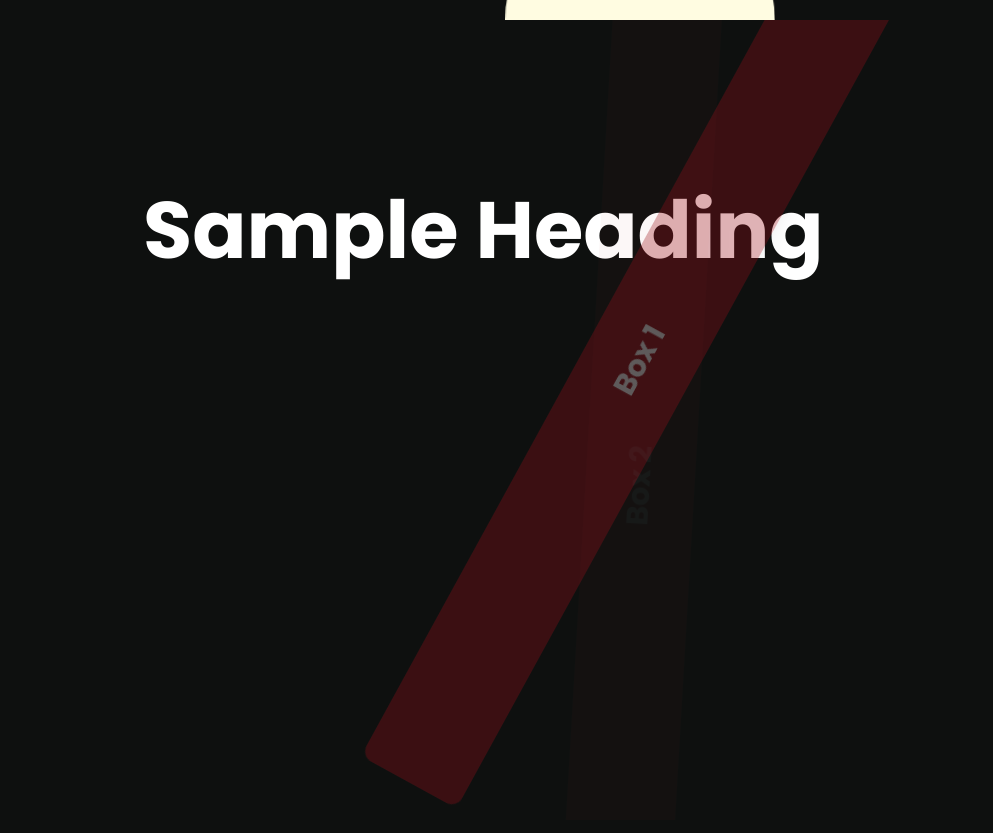
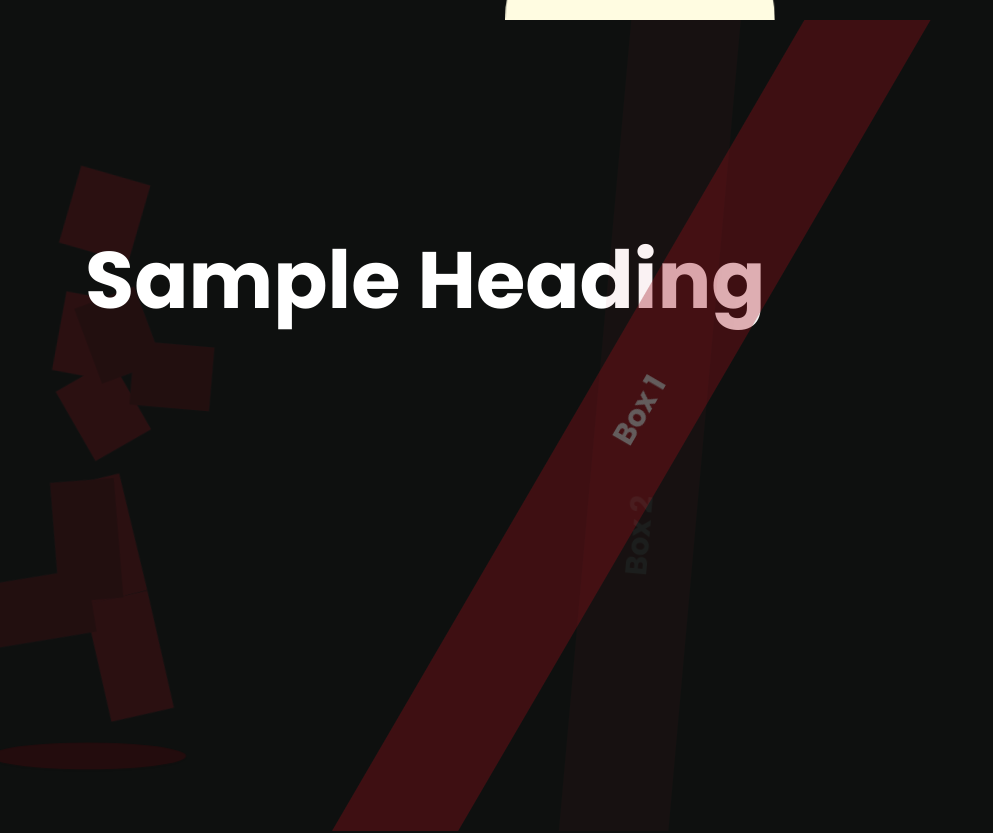
Before and after one commit to localnetwork/ias-group2, a Next.js app: page / in a window 1280 px wide. Shown: the part 780-1613 px from the top of the page, without its empty margins (0-993 px from the left). Built offline with nearby package versions, Linux system fonts and the light colour scheme.

Commit message:
chore; updates

```diff
--- a/components/blocks/home/HomeBoxCard.jsx
+++ b/components/blocks/home/HomeBoxCard.jsx
@@ -58,7 +58,7 @@ export default function HomeBoxCard() {
     initializeGSAP();
 
     return () => {
-      if (ScrollTrigger) ScrollTrigger.kill(); // Cleanup ScrollTrigger instances
+      // if (ScrollTrigger) ScrollTrigger?.kill(); // Cleanup ScrollTrigger instances
     };
   }, []);
 
--- a/components/blocks/home/HomeGridTextMedia.jsx
+++ b/components/blocks/home/HomeGridTextMedia.jsx
@@ -1,7 +1,18 @@
 export default function HomeGridTextMedia() {
   return (
     <div className="py-[50px] bg-[#9A0C16] px-[30px]">
-      <div className="container">Hello World</div>
+      <div className="container">
+        <div className="grid grid-cols-2 gap-[50px]">
+          <div className="col-span-1">
+            <p>Lorem Ipsum</p>
+            <h2 className="font-bold text-[50px]">
+              This is a lorem ipsum text
+            </h2>
+          </div>
+
+          <div className="col-span-1">Hello There</div>
+        </div>
+      </div>
     </div>
   );
 }
--- a/components/blocks/home/HomeTopics.jsx
+++ b/components/blocks/home/HomeTopics.jsx
@@ -47,8 +47,8 @@ export default function HomeTopics() {
   }, []);
 
   return (
-    <div className="min-h-[100vh] pt-[150px] bg-[#0E100F] py-[100px] flex items-start relative overflow-hidden">
-      <div className="container relative">
+    <div className="min-h-[100vh] pt-[200px] bg-[#0E100F] py-[100px] overflow-hidden flex flex-col items-start relative ">
+      <div className="container relative z-[2000]">
         <h2 className="font-bold text-[80px] text-white">Sample Heading</h2>
 
         <div
@@ -70,6 +70,7 @@ export default function HomeTopics() {
           Box 3
         </div>
       </div>
+
       <div ref={rocketRef} className="absolute opacity-50 top-0 rotate-[90deg]">
         <Image
           src="/images/animated-rocket.gif"
@@ -78,6 +79,32 @@ export default function HomeTopics() {
           alt="Animated Rocket"
         />
       </div>
+      <div className="absolute top-[100px] left-0">
+        <div id="robot" className="opacity-20">
+          <div className="head"></div>
+          <div className="arm l">
+            <div>
+              <div></div>
+            </div>
+          </div>
+          <div className="leg l">
+            <div>
+              <div></div>
+            </div>
+          </div>
+          <div className="leg r">
+            <div>
+              <div></div>
+            </div>
+          </div>
+          <div className="arm r">
+            <div>
+              <div></div>
+            </div>
+          </div>
+        </div>
+        <div className="shadow opacity-30"></div>
+      </div>
     </div>
   );
 }
--- a/styles/globals.css
+++ b/styles/globals.css
@@ -12,8 +12,279 @@ body {
   min-height: 3000px;
 }
 
+* {
+  margin: 0;
+  padding: 0;
+}
+
+#robot {
+  position: relative;
+  height: 78vh;
+  width: 20vh;
+  margin: 0 auto;
+  -webkit-animation: robot 0.7s infinite ease-in-out;
+  animation: robot 0.7s infinite ease-in-out;
+  z-index: 2;
+}
+#robot div {
+  position: absolute;
+  transform-origin: 50% 0;
+}
+#robot .r div {
+  background: #6d080f;
+}
+#robot .l div {
+  background: #9a0c16;
+}
+#robot .leg.r,
+#robot .arm.l {
+  -webkit-animation: trans 0.7s 0.35s infinite linear;
+  animation: trans 0.7s 0.35s infinite linear;
+}
+#robot .leg.l,
+#robot .arm.r {
+  -webkit-animation: trans 0.7s infinite linear;
+  animation: trans 0.7s infinite linear;
+}
+#robot .head {
+  top: 10vh;
+  left: 5vh;
+  width: 9vh;
+  height: 10vh;
+  margin: 0 auto;
+  transform-origin: 20% 80%;
+  -webkit-animation: head 0.7s infinite linear;
+  animation: head 0.7s infinite linear;
+  background: #9a0c16;
+}
+#robot .arm {
+  left: 5vh;
+  top: 20.5vh;
+  width: 8vh;
+  height: 5.5vh;
+}
+#robot .arm div {
+  top: 100%;
+  left: 0;
+  width: 100%;
+  height: 10vh;
+  box-sizing: border-box;
+  transform: rotate(5deg);
+  -webkit-animation: arms1 0.7s infinite linear;
+  animation: arms1 0.7s infinite linear;
+}
+#robot .arm div div {
+  -webkit-animation: arms2 0.7s infinite linear;
+  animation: arms2 0.7s infinite linear;
+}
+#robot .arm.l div {
+  -webkit-animation-delay: -0.35s;
+  animation-delay: -0.35s;
+}
+#robot .leg {
+  top: 45vh;
+  left: 5vh;
+  width: 8vh;
+  height: 4vh;
+}
+#robot .leg div {
+  width: 100%;
+  height: 15vh;
+  top: 100%;
+  -webkit-animation: legs1 0.7s infinite linear;
+  animation: legs1 0.7s infinite linear;
+}
+#robot .leg div div {
+  -webkit-animation: legs2 0.7s infinite linear;
+  animation: legs2 0.7s infinite linear;
+}
+#robot .leg.r div {
+  -webkit-animation-delay: -0.35s;
+  animation-delay: -0.35s;
+}
+
+.shadow {
+  position: relative;
+  width: 22vh;
+  height: 3vh;
+  margin: 0 auto;
+  border-radius: 50%;
+  background: #58060b;
+  -webkit-animation: shadow 0.7s infinite linear;
+  animation: shadow 0.7s infinite linear;
+  z-index: 1;
+}
+
+/************************************************************************************/
+@-webkit-keyframes robot {
+  0%,
+  50%,
+  100% {
+    transform: translateY(0vh) rotate(7deg);
+  }
+  15%,
+  65% {
+    transform: translateY(-4vh) rotate(5deg);
+  }
+}
+@keyframes robot {
+  0%,
+  50%,
+  100% {
+    transform: translateY(0vh) rotate(7deg);
+  }
+  15%,
+  65% {
+    transform: translateY(-4vh) rotate(5deg);
+  }
+}
+@-webkit-keyframes head {
+  0%,
+  100% {
+    transform: rotate(-5deg);
+  }
+  25%,
+  75% {
+    transform: rotate(15deg);
+  }
+  50% {
+    transform: rotate(0deg);
+  }
+}
+@keyframes head {
+  0%,
+  100% {
+    transform: rotate(-5deg);
+  }
+  25%,
+  75% {
+    transform: rotate(15deg);
+  }
+  50% {
+    transform: rotate(0deg);
+  }
+}
+@-webkit-keyframes trans {
+  0%,
+  100% {
+    transform: translateX(0vh);
+  }
+  50% {
+    transform: translateX(3vh);
+  }
+}
+@keyframes trans {
+  0%,
+  100% {
+    transform: translateX(0vh);
+  }
+  50% {
+    transform: translateX(3vh);
+  }
+}
+@-webkit-keyframes arms1 {
+  0%,
+  100% {
+    transform: rotate(50deg);
+  }
+  50% {
+    transform: rotate(-70deg);
+  }
+}
+@keyframes arms1 {
+  0%,
+  100% {
+    transform: rotate(50deg);
+  }
+  50% {
+    transform: rotate(-70deg);
+  }
+}
+@-webkit-keyframes arms2 {
+  0%,
+  100% {
+    transform: rotate(-5deg);
+  }
+  50% {
+    transform: rotate(-100deg);
+  }
+}
+@keyframes arms2 {
+  0%,
+  100% {
+    transform: rotate(-5deg);
+  }
+  50% {
+    transform: rotate(-100deg);
+  }
+}
+@-webkit-keyframes legs1 {
+  0%,
+  100% {
+    transform: rotate(60deg);
+  }
+  40% {
+    transform: rotate(-90deg);
+  }
+}
+@keyframes legs1 {
+  0%,
+  100% {
+    transform: rotate(60deg);
+  }
+  40% {
+    transform: rotate(-90deg);
+  }
+}
+@-webkit-keyframes legs2 {
+  0%,
+  100% {
+    transform: rotate(2deg);
+  }
+  33% {
+    transform: rotate(150deg);
+  }
+  50% {
+    transform: rotate(0deg);
+  }
+}
+@keyframes legs2 {
+  0%,
+  100% {
+    transform: rotate(2deg);
+  }
+  33% {
+    transform: rotate(150deg);
+  }
+  50% {
+    transform: rotate(0deg);
+  }
+}
+@-webkit-keyframes shadow {
+  0%,
+  50%,
+  100% {
+    transform: scale(1.5);
+  }
+  25%,
+  75% {
+    transform: scale(0.98);
+  }
+}
+@keyframes shadow {
+  0%,
+  50%,
+  100% {
+    transform: scale(1.5);
+  }
+  25%,
+  75% {
+    transform: scale(0.98);
+  }
+}
+
 @media (min-width: 1200px) {
   .container {
-    @apply max-w-[1024px] px-[15px] mx-auto;
+    @apply max-w-[1140px] px-[15px] mx-auto;
   }
 }
```
